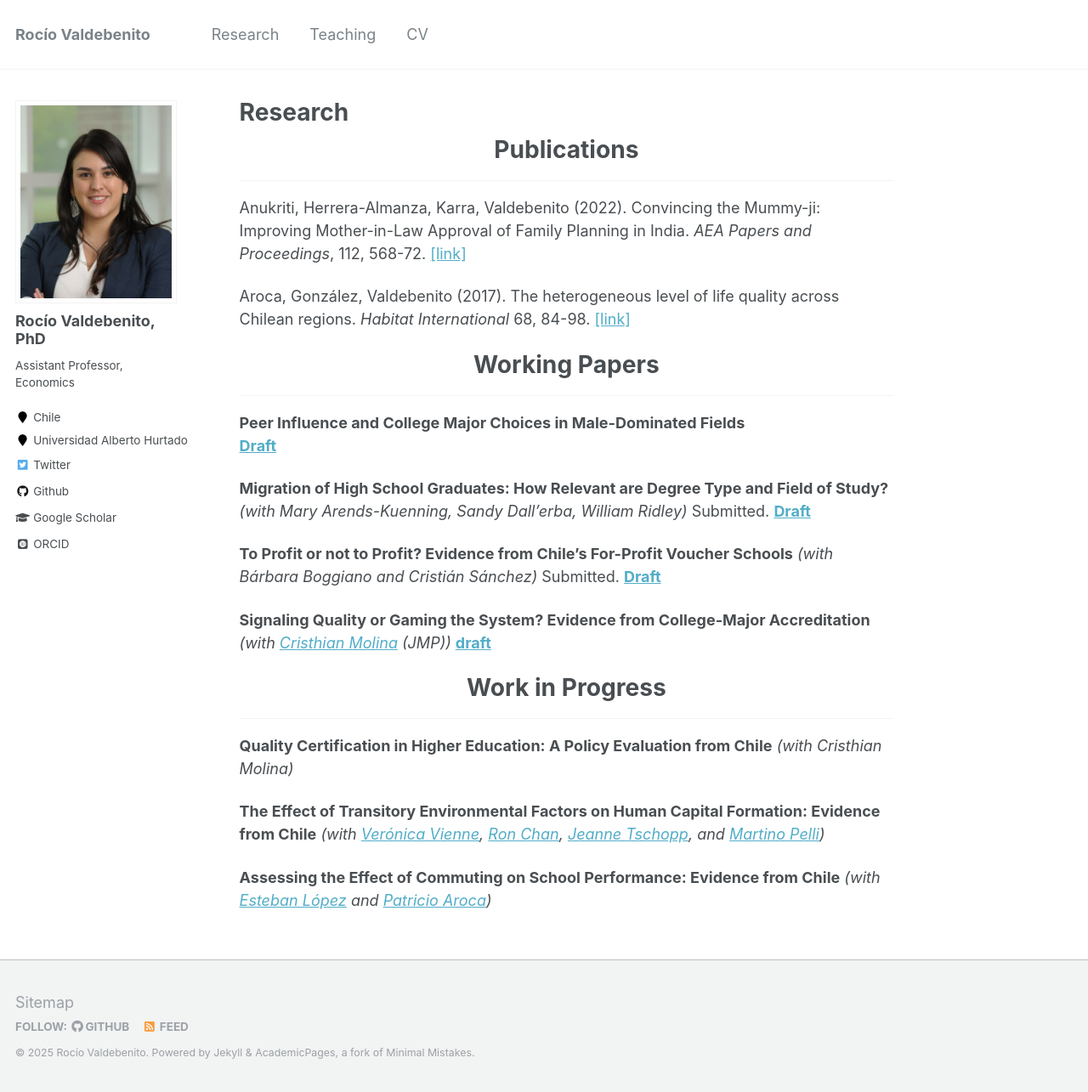
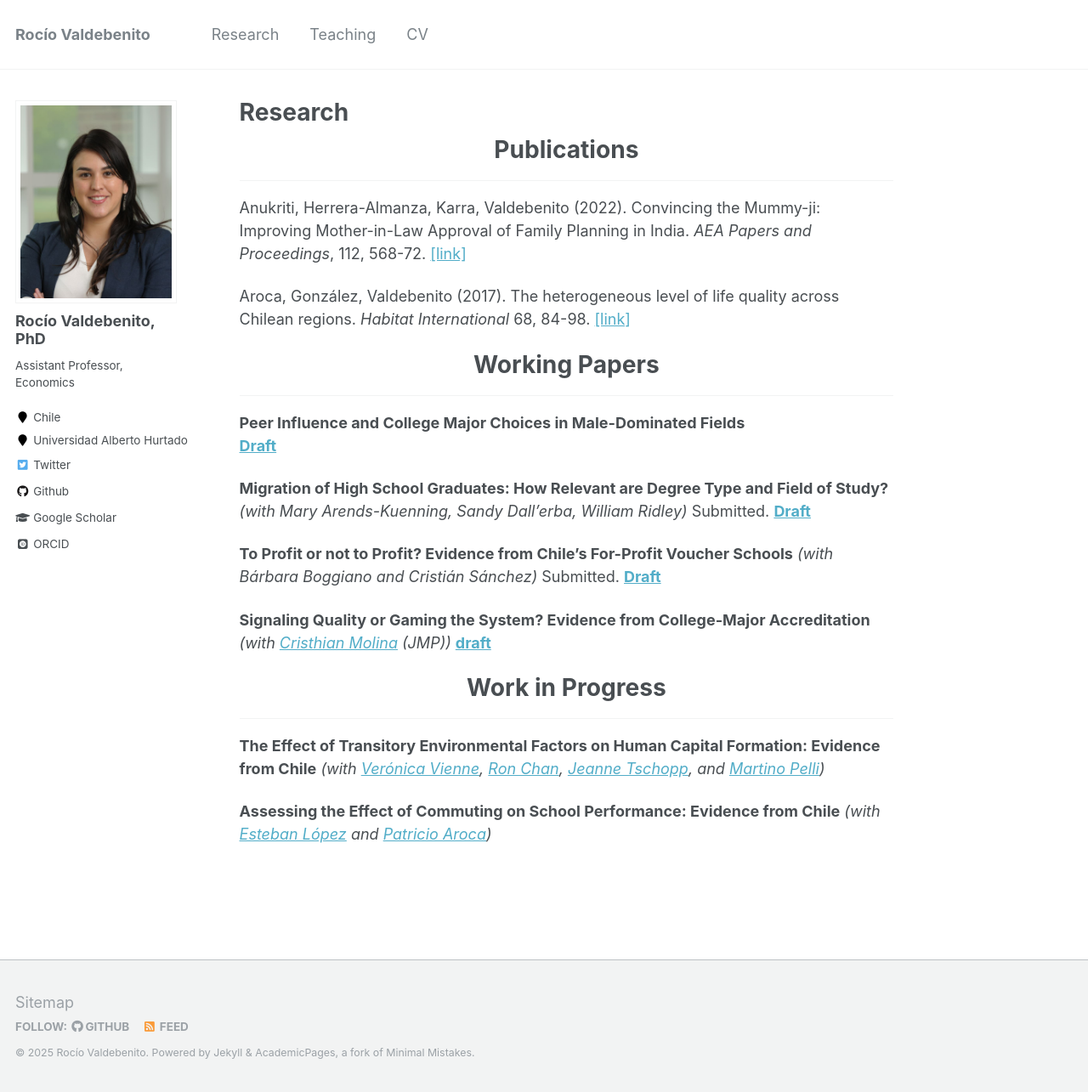
Before and after one commit to rvaldebenito/rvaldebenito.github.io, a Jekyll site: the page built from _pages/publications.md, in a window 1280 px wide and 1285 px high. Shown: the whole window at 85% size. Built offline with Jekyll 4.4.1, drawn with Linux system fonts in a browser that asks for light colours; some web fonts are replaced.

Commit message:
Update publications.md

```diff
--- a/_pages/publications.md
+++ b/_pages/publications.md
@@ -39,9 +39,6 @@ Aroca, González, Valdebenito (2017). The heterogeneous level of life quality ac
 # <center> Work in Progress </center>
 - - -
 
-**Quality Certification in Higher Education: A Policy Evaluation from Chile**
-*(with Cristhian Molina)*
-
 **The Effect of Transitory Environmental Factors on Human Capital Formation: Evidence from Chile**
 *(with [Verónica Vienne](https://sites.google.com/view/veronicavienne/home), [Ron Chan](https://sites.google.com/site/ronhschan), [Jeanne Tschopp](https://jtschopp.com/), and [Martino Pelli](https://sites.google.com/site/martinopelli/home))*
 
```
